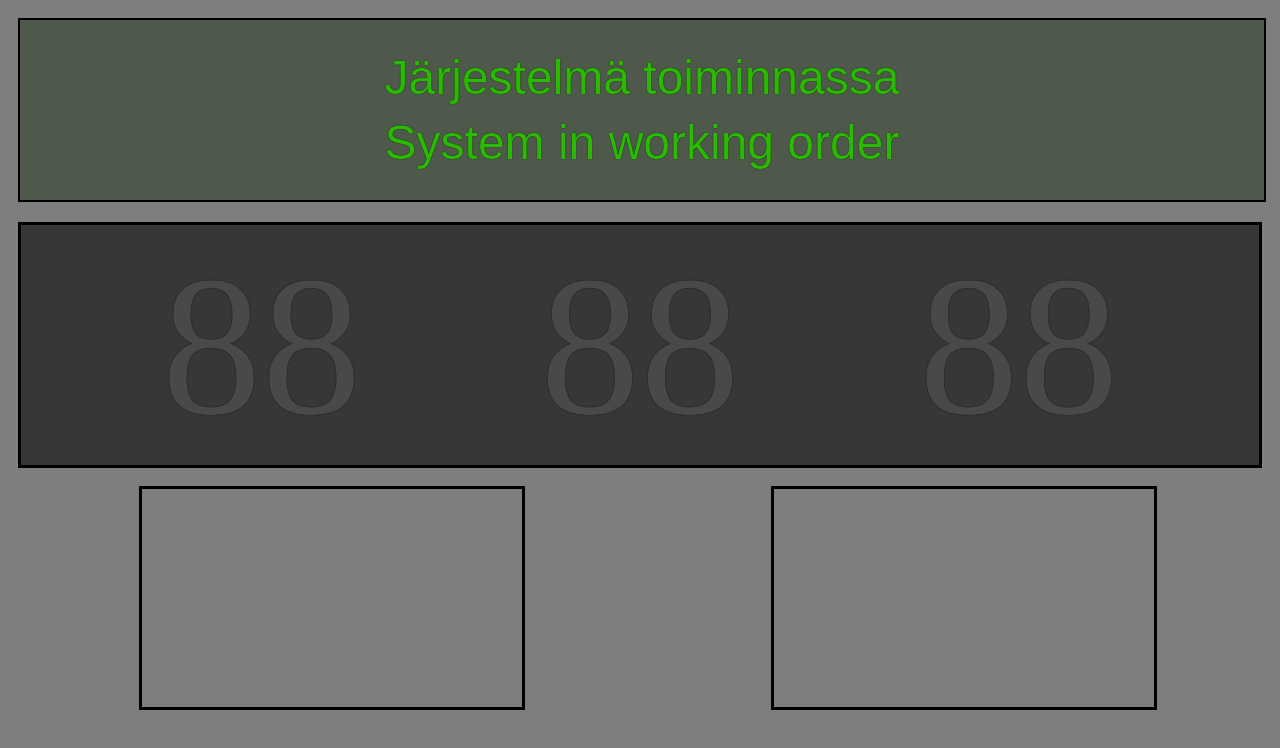
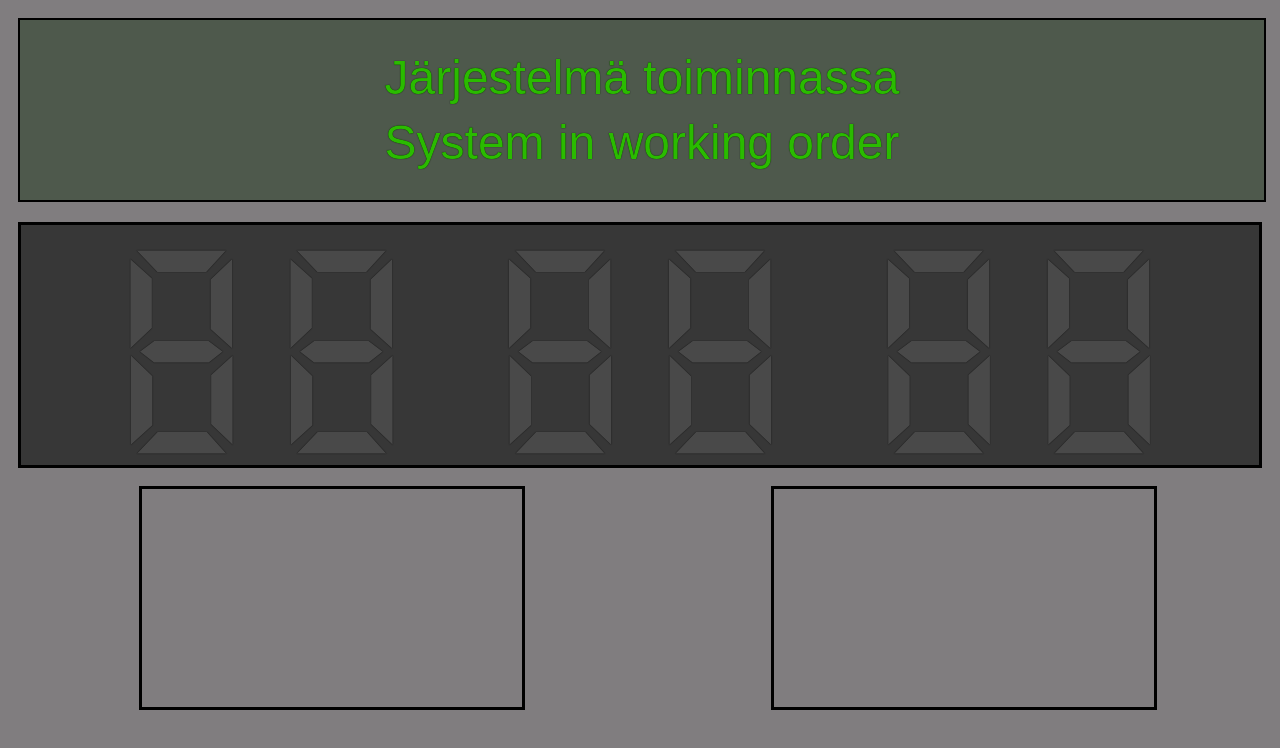
Before and after one commit to kostihiltunen/rpiclock, a website: page html/index.html in a window 1280 px wide. Drawn offline with nearby package versions, Linux system fonts and the light colour scheme; no server answers.

Commit message:
trying to get custom font to work

```diff
--- a/html/index.html
+++ b/html/index.html
@@ -6,7 +6,12 @@
     <meta name="viewport" content="width=device-width, initial-scale=1.0" />
     <title>Document</title>
     <link rel="stylesheet" href="style.css" />
-    <link rel="stylesheet" href="../fonts/DigitalNumbers-Regular.ttf" />
+    <style>
+    @font-face {
+      font-family: "Digital Numbers";
+      src: url(../fonts/DigitalNumbers-Regular.ttf);
+    }
+    </style>
   </head>
   <body>
     <div id="gamescreen">
```
